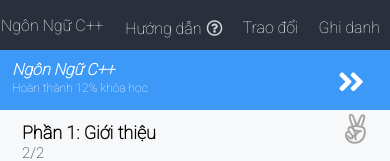
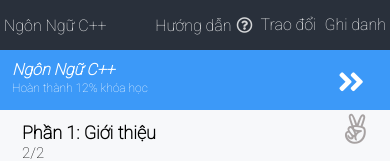
Before and after one commit to LamHueTrung/LHT-CPP-2-1, a plain HTML site: page index.html in a window 390 px wide. Shown: the top 161 px of the page. Drawn offline with Linux system fonts and the light colour scheme.

Commit message:
Update responsive.css

```diff
--- a/asset/css/responsive.css
+++ b/asset/css/responsive.css
@@ -1,4 +1,4 @@
-@media (max-width: 739px) {
+@media  (max-width: 739px) {
     html {
         width: 740px;
     }
@@ -10,10 +10,10 @@
     }
     .ten_khoa_hoc {
         width: 162px;
-        margin-left: 1px;
+        margin-left: 15px;
     }
     .nav-list {
-        margin-right: 0
+        margin-right: 12px;
     }
     .content  {
         display: block;
@@ -61,3 +61,14 @@
         margin-bottom: 50px !important;
     }
 }
+@media  (max-width: 639px) {
+    .ten_khoa_hoc {
+        margin-left: 4px;
+    }
+    .nav-list {
+        margin-right: 0;
+    }
+    .nav-item {
+        margin: 17px 4px;
+    }
+}
```
